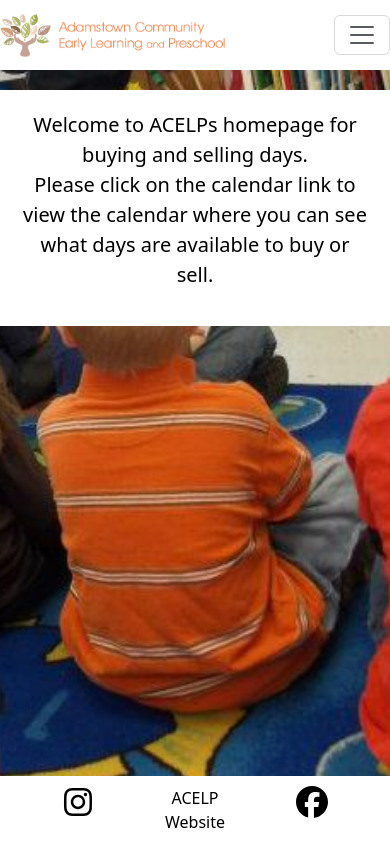
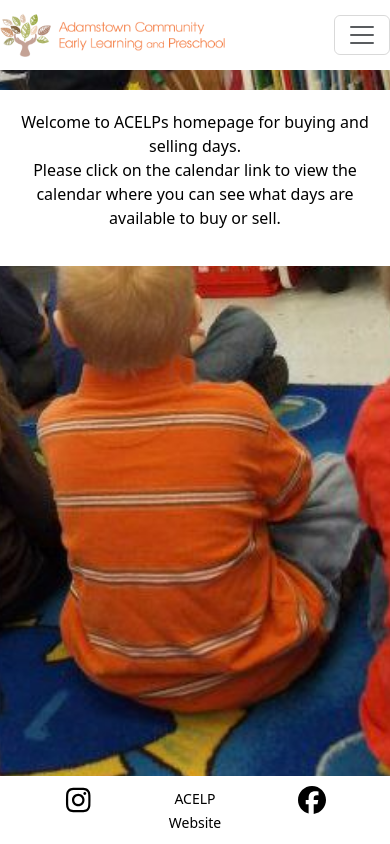
Before and after one commit to KirkWest/day-sale, a React (Create React App) app: page / in a window 390 px wide. Built offline with nearby package versions, Linux system fonts and the light colour scheme.

Commit message:
feat: react big calendar added plus minor css changes

```diff
--- a/src/components/footer/Footer.css
+++ b/src/components/footer/Footer.css
@@ -1,7 +1,6 @@
 .footer {
   background-color: white;
   display: flex;
-  justify-content: space-between;
   align-items: center;
   position: absolute;
   bottom: 0;
@@ -13,3 +12,17 @@
   color: black;
   text-decoration: none;
 }
+
+.footer .col {
+  margin: 0 10px;
+}
+
+@media (max-width: 768px) {
+  .footer a {
+    font-size: 14px;
+  }
+
+  .footer .fa {
+    font-size: 2em;
+  }
+}
--- a/src/index.js
+++ b/src/index.js
@@ -5,6 +5,8 @@ import App from './App';
 import ReactModal from 'react-modal';
 import reportWebVitals from './reportWebVitals';
 import 'bootstrap/dist/css/bootstrap.min.css';
+import 'react-big-calendar/lib/css/react-big-calendar.css';
+
 
 
 // sets the root element for the modal to be accessed
--- a/src/pages/HomePage.css
+++ b/src/pages/HomePage.css
@@ -4,11 +4,11 @@
   padding: 20px;
   margin: 20px auto;
   text-align: center;
-  font-size: 35px;
+  font-size: 32px;
 }
 
 @media (max-width: 768px) {
   .main-content {
-    font-size: 20px;
+    font-size: 16px;
   }
 }
```
